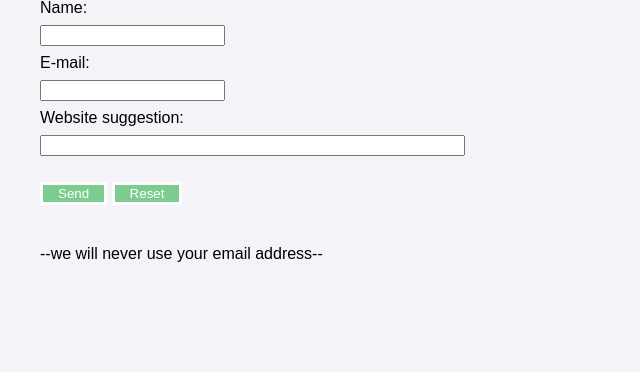
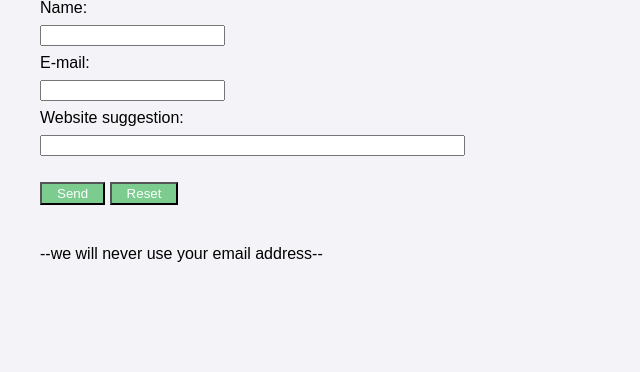
Before and after one commit to jamiemott/osu-hackathon, a Flask app: page /contactus/ in a window 1280 px wide. Shown: the part 197-569 px from the top of the page, without its empty margins (0-640 px from the left). Run offline with Flask 2, Linux system fonts and the light colour scheme; some libraries are stand-ins or nearby versions.

Commit message:
Adjusting suggest page button styling

```diff
--- a/app/static/css/style.css
+++ b/app/static/css/style.css
@@ -99,9 +99,10 @@ li a:hover {
 .button{
   background-color: #7bcc8e;
   color: white;
-  border: solid white;
   padding-left: 15px;
   padding-right: 15px;
+  padding-top: 2px;
+  padding-bottom: 2px;
 }
 
 form{
```
